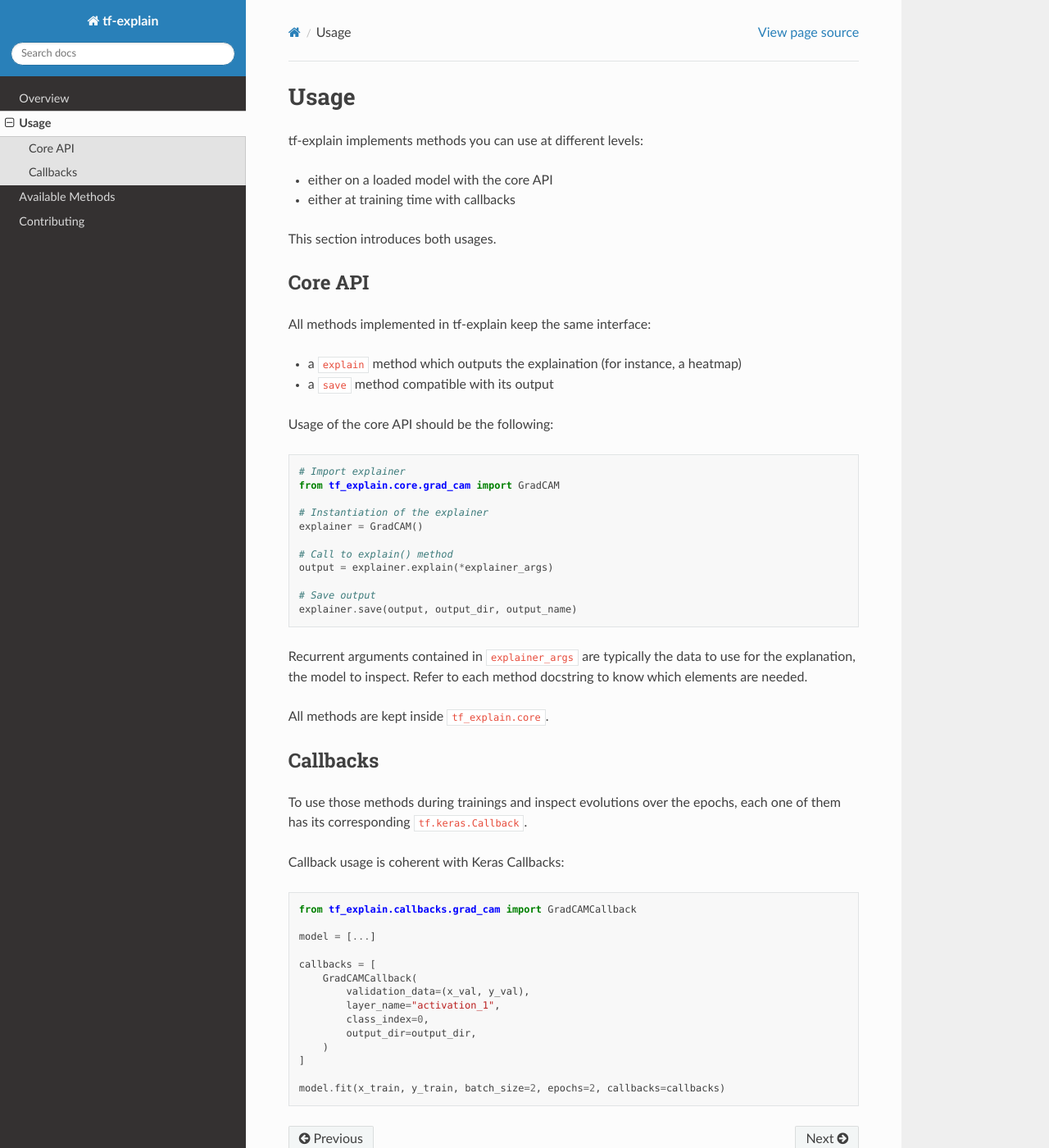
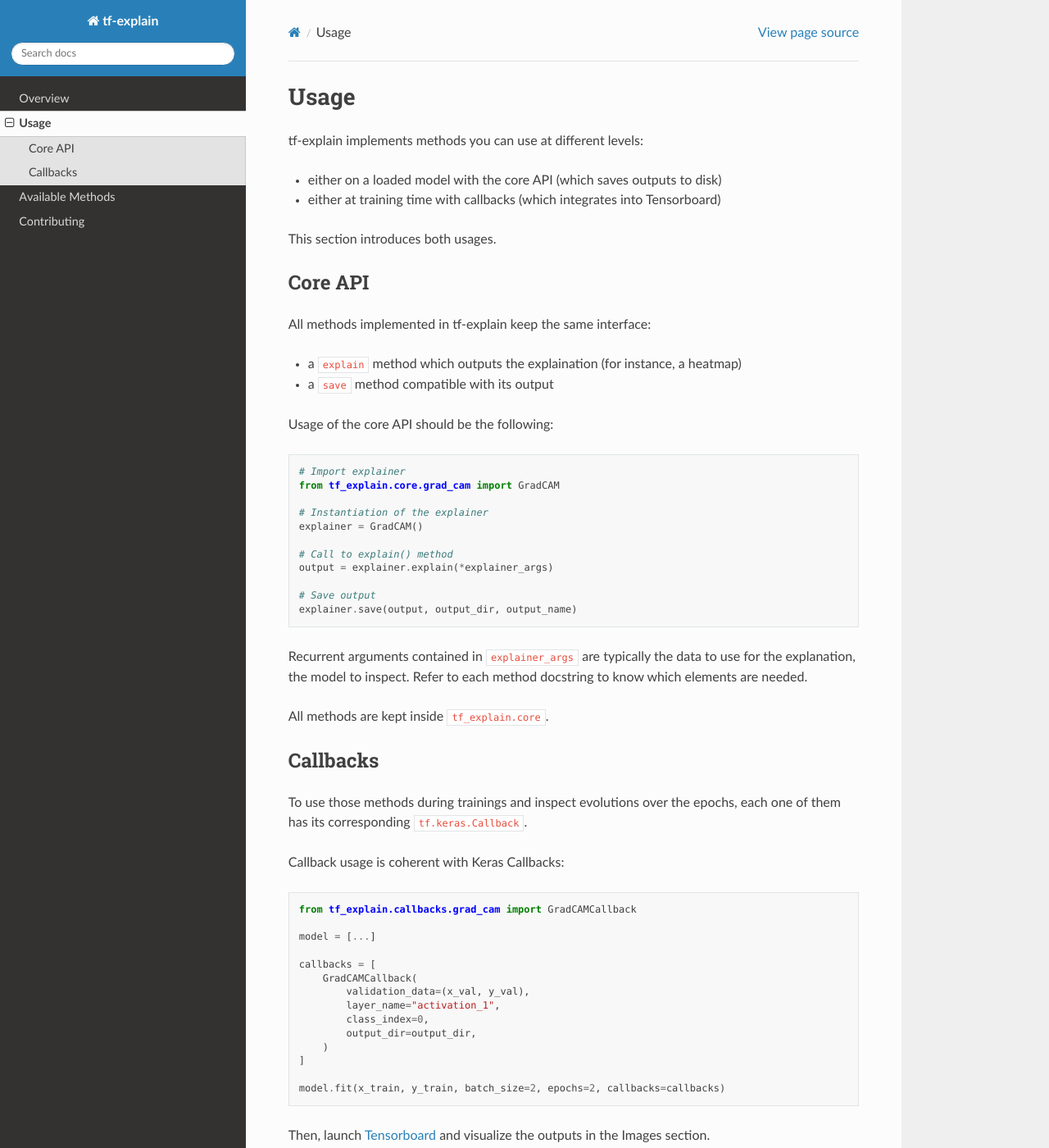
Before and after one commit to sicara/tf-explain, a Sphinx documentation site: the page built from docs/source/usage.rst, in a window 1280 px wide and 1400 px high. Shown: the whole window at 82% size. Built offline with Sphinx 7.4.7 and the Read the Docs theme 2.0.0, drawn with Linux system fonts in a browser that asks for light colours; pages that are not in the unit, such as notebooks, are missing from menus.

Commit message:
Introduce Tensorboard in documentation

```diff
--- a/docs/source/usage.rst
+++ b/docs/source/usage.rst
@@ -3,8 +3,8 @@
 
 tf-explain implements methods you can use at different levels:
 
-* either on a loaded model with the core API
-* either at training time with callbacks
+* either on a loaded model with the core API (which saves outputs to disk)
+* either at training time with callbacks (which integrates into Tensorboard)
 
 This section introduces both usages.
 
@@ -59,3 +59,5 @@
     ]
 
     model.fit(x_train, y_train, batch_size=2, epochs=2, callbacks=callbacks)
+
+Then, launch `Tensorboard <https://www.tensorflow.org/tensorboard/>`_ and visualize the outputs in the Images section.
```
